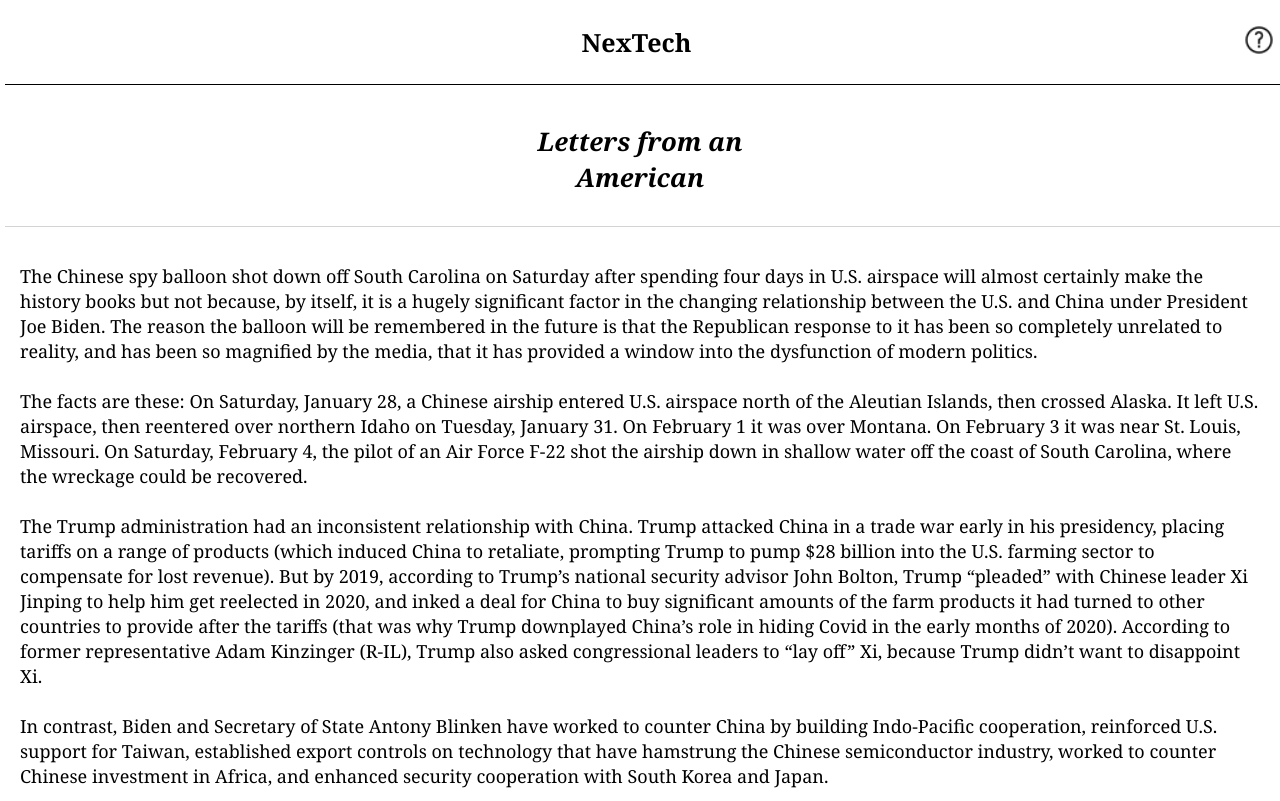
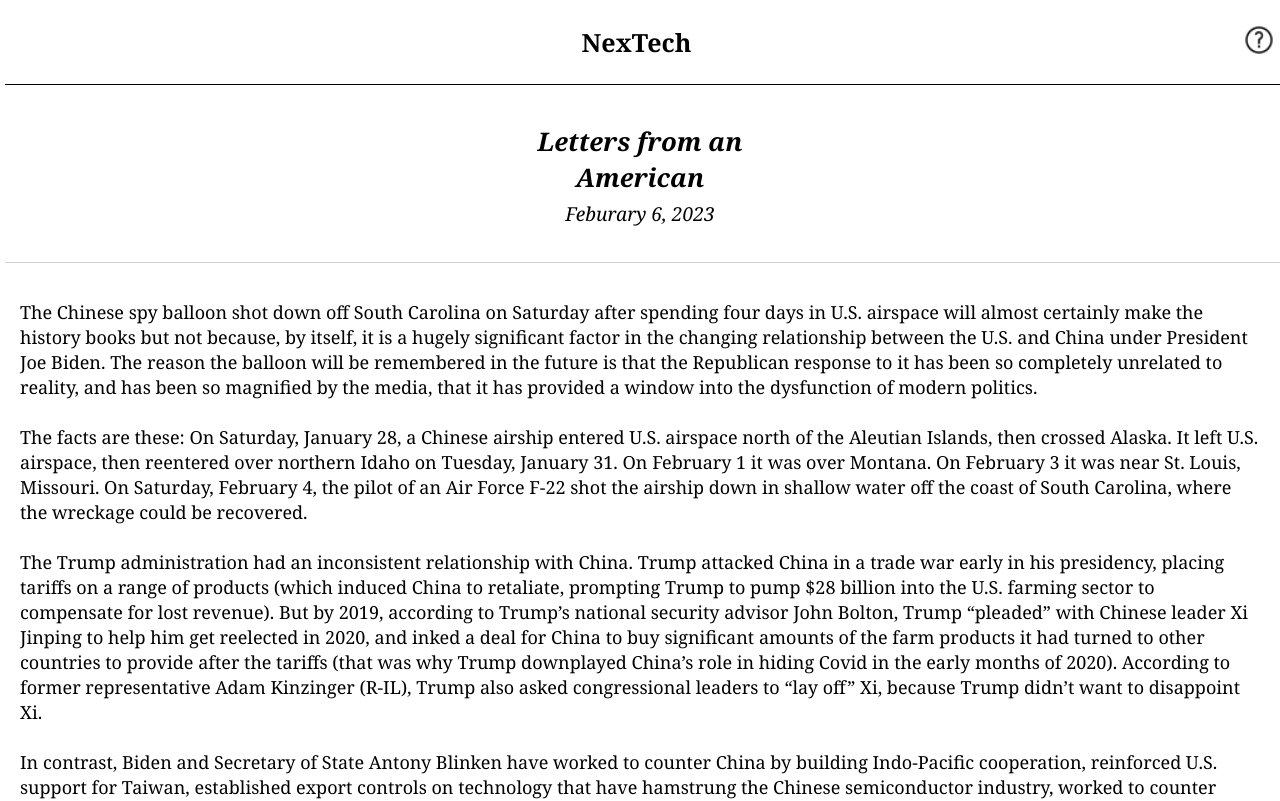
Before and after one commit to prgoodwin/nexttech, a Next.js app: page / in a window 1280 px wide. Shown: the top 801 px of the page. Built offline with nearby package versions, Linux system fonts and the light colour scheme.

Commit message:
adding date

```diff
--- a/src/pages/article.tsx
+++ b/src/pages/article.tsx
@@ -1,10 +1,10 @@
-
 export default function article(){
     return (
         <div className="article">
             <div className="article--header">
                 <p className="article--title">Letters from an</p>
                 <p className="article--title">American</p>
+                <p className='article--date'>Feburary 6, 2023</p>
             </div>
             <p className="article--body">
                 The Chinese spy balloon shot down off South Carolina on Saturday after spending four days in U.S. airspace will almost certainly make the history books but not because, by itself, it is a hugely significant factor in the changing relationship between the U.S. and China under President Joe Biden. The reason the balloon will be remembered in the future is that the Republican response to it has been so completely unrelated to reality, and has been so magnified by the media, that it has provided a window into the dysfunction of modern politics.
@@ -31,12 +31,12 @@ export default function article(){
                 <br></br><br></br>
                 Biden has rejected the trickle-down economics of the Republicans, which is based in the idea that moving capital upward will prompt investment in the economy and help everyone. In its place he has revived the older idea that investing in ordinary Americans and infrastructure creates widespread prosperity. His plan is a reversal of 40 years of economic policy, and we need to pay attention to it.
                 <br></br><br></br>
-                Biden has been crystal clear about the meaning behind his policies and has challenged House speaker Kevin McCarthy (R-CA) to lay out for the American people his own policies in a proposed annual budget. Instead, McCarthy is obfuscating, mixing together the debt ceiling, on which Biden refuses to negotiate because it is about funding obligations already incurred—in large part under Trump—and the budget, on which Biden has said he’s quite happy to negotiate.
+                {/* Biden has been crystal clear about the meaning behind his policies and has challenged House speaker Kevin McCarthy (R-CA) to lay out for the American people his own policies in a proposed annual budget. Instead, McCarthy is obfuscating, mixing together the debt ceiling, on which Biden refuses to negotiate because it is about funding obligations already incurred—in large part under Trump—and the budget, on which Biden has said he’s quite happy to negotiate.
                 <br></br><br></br>
                 McCarthy can’t produce a budget because his conference cannot agree on the cuts they insist are imperative. Instead, Republicans are threatening to refuse to lift the debt ceiling, although they lifted it three times under Trump. That refusal would tank the economy just before the 2024 election.
                 <br></br><br></br>
                 A poll conducted by the Washington Post and ABC News, written up today in the Washington Post, shows that 62% of Americans think Biden has not accomplished much in his two years in office. In fact, his administration ranks as one of the most consequential since the New Deal in the 1930s. Whether you love what he’s done or hate it, to think nothing has happened suggests a terrible disconnect between image and reality. Today at a press briefing, reporters peppered White House Director of the National Economic Council Brian Deese with questions about why that disconnect exists. Washington Post columnist Jennifer Rubin later tweeted, “Ummm. Heal thyself!”
-                <br></br><br></br>
+                <br></br><br></br> */}
                 {/* Two other stories that are in the news today will likely also be remembered. Neo-Nazi leader Brandon Russell, 27, and Sarah Clendaniel, 34, were charged with plotting to bring down the electric power grid in Maryland, hoping to “destroy” Baltimore. In September, Ilana Krill and Bennett Clifford of the Program on Extremism at George Washington University warned that violent extremist white supremacists were focusing on attacking critical infrastructure “in the hopes that it will trigger a cataclysmic confrontation in American society and collapse the country from within.” And attacks on power stations have, indeed, been rising. */}
                 {/* <br></br><br></br> */}
                 {/* Finally, thousands are dead from the 7.8 magnitude earthquake and its strong aftershocks in Turkey and Syria last night. Biden has spoken to President Recep Tayyip Erdoğan of Turkey and pledged to support our NATO ally. U.S. teams will help search and rescue teams, as well as coordinate other assistance. */}
--- a/src/styles/globals.css
+++ b/src/styles/globals.css
@@ -45,6 +45,15 @@ nav {
   margin: 0px auto 0px auto;
 }
 
+.article--date {
+  font-weight: 400;
+  font-size: 1.2rem; /*1.9375rem */
+  font-style: italic;
+  line-height: 2.25rem;
+  margin: 0px auto 0px auto;
+}
+
+
 .article--body{
   padding: 20px;
   font-size: 18px;
```
